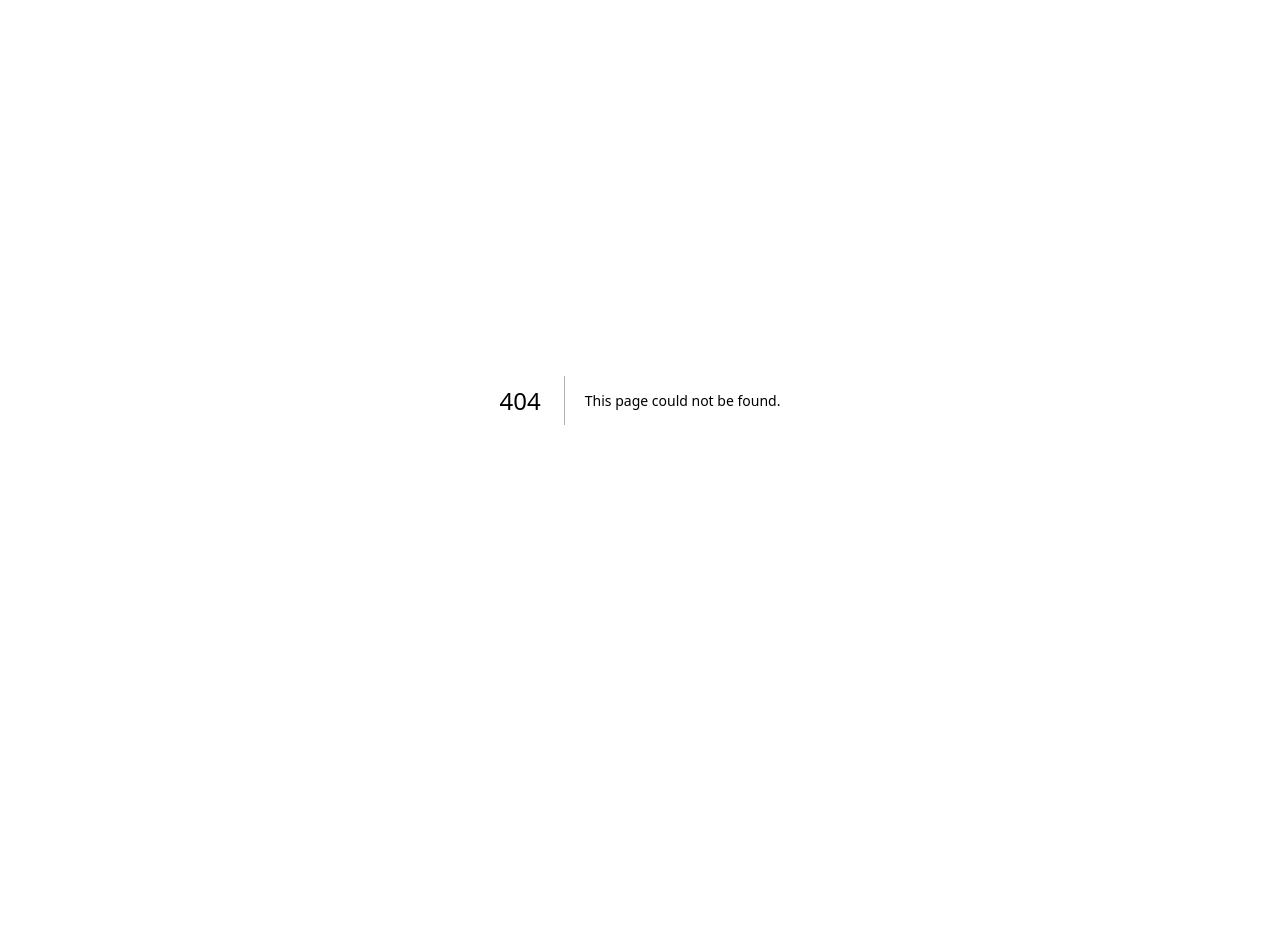
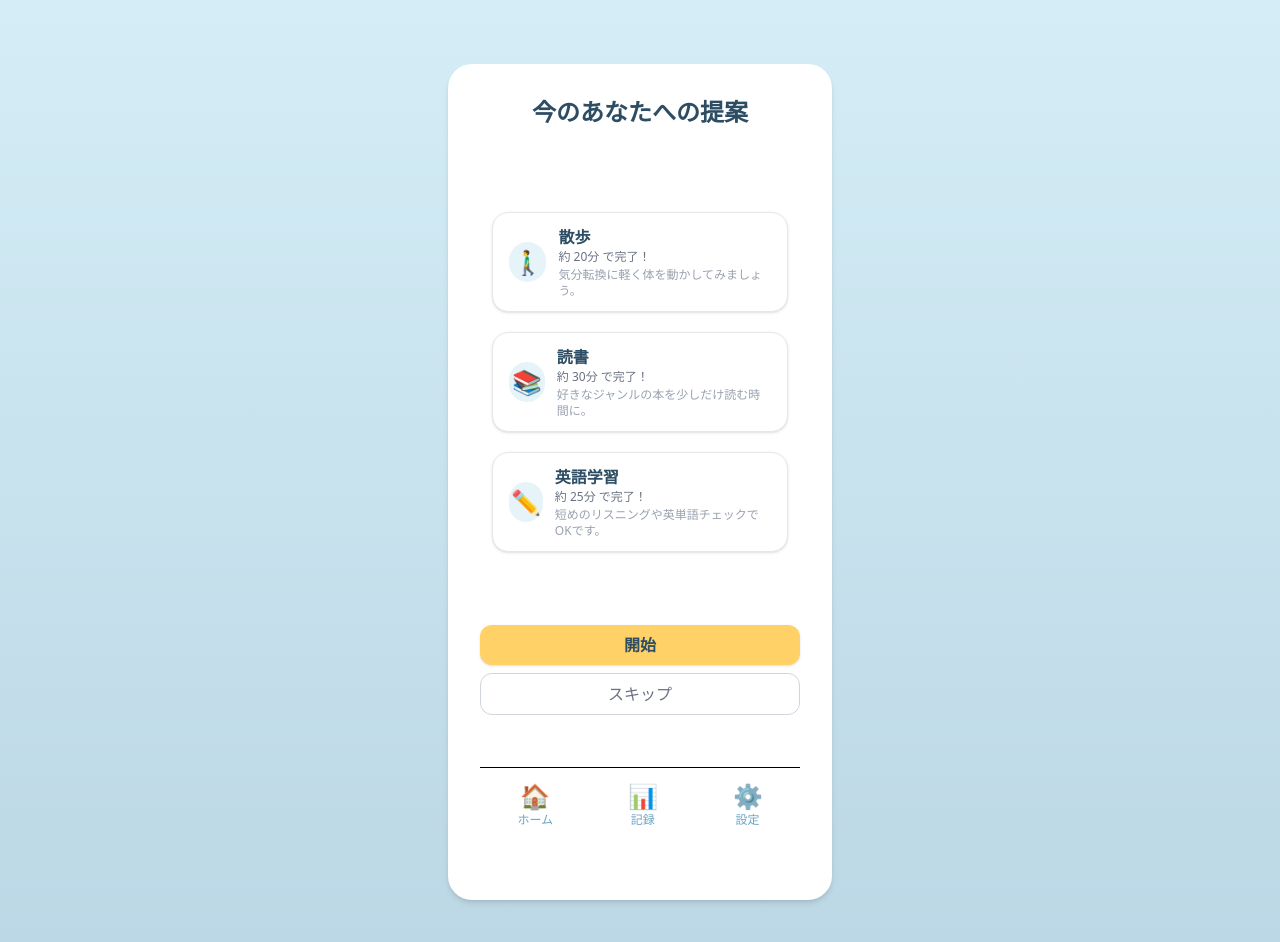
Before and after one commit to ms-engineer-bc25-05/team-a-final-project, a Next.js app in the folder frontend/: page /suggestions in a window 1280 px wide. Before the commit this address had no page. Shown: the top 942 px of the page. Before the commit the page ends 800 px from the top, so only its background shows below. Built offline with nearby package versions, Linux system fonts and the light colour scheme.

Commit message:
feat(frontend): /suggestions ページに提案カードUIとアニメーションを追加

```diff
--- /dev/null
+++ b/frontend/src/app/suggestions/page.tsx
@@ -0,0 +1,142 @@
+"use client";
+
+import React, { useState } from "react";
+import { useRouter } from "next/navigation";
+import { motion } from "framer-motion";
+import AuthLayout from "@/components/auth/AuthLayout";
+import { Check } from "lucide-react";
+
+/**
+ * NOTE:
+ * 提案画面 (/suggestions)
+ * - 気分選択結果をもとに3件の提案を表示
+ * - 提案を選択 → 「開始」ボタンで /task/[id]/timer へ遷移
+ */
+export default function SuggestionsPage() {
+  const [selectedId, setSelectedId] = useState<number | null>(null);
+  const router = useRouter();
+
+  // NOTE: 現時点ではダミーデータを使用（今後API連携予定）
+  const suggestions = [
+    {
+      id: 1,
+      emoji: "🚶‍♂️",
+      title: "散歩",
+      time: "20分",
+      description: "気分転換に軽く体を動かしてみましょう。",
+    },
+    {
+      id: 2,
+      emoji: "📚",
+      title: "読書",
+      time: "30分",
+      description: "好きなジャンルの本を少しだけ読む時間に。",
+    },
+    {
+      id: 3,
+      emoji: "✏️",
+      title: "英語学習",
+      time: "25分",
+      description: "短めのリスニングや英単語チェックでOKです。",
+    },
+  ];
+
+  /**
+   * NOTE:
+   * 「開始」ボタン押下時の処理
+   * - 提案が選択されていない場合は警告
+   * - 選択済みならタイマー画面へ遷移
+   */
+  const handleStart = () => {
+    if (!selectedId) {
+      alert("提案を選択してください！");
+      return;
+    }
+    router.push(`/task/${selectedId}/timer`);
+  };
+
+  return (
+    <AuthLayout title="今のあなたへの提案">
+      <div className="flex flex-col min-h-[90vh] justify-between pb-10">
+
+        {/* NOTE: 提案カードリスト（フェードインアニメーション付き） */}
+        <motion.div
+          initial={{ opacity: 0, y: 30 }}
+          animate={{ opacity: 1, y: 0 }}
+          transition={{ duration: 0.5, ease: "easeOut" }}
+          className="flex flex-col gap-5 mt-16 mb-6 px-3"
+        >
+          {suggestions.map((s) => (
+            <motion.button
+              key={s.id}
+              whileTap={{ scale: 0.96 }}
+              transition={{ duration: 0.1 }}
+              onClick={() => setSelectedId(s.id)}
+              className={`flex items-center justify-between rounded-2xl border px-4 py-3 bg-white transition shadow-sm
+                ${
+                  selectedId === s.id
+                    ? "border-[#a5cbe1] bg-[#f4fbff] shadow-md"
+                    : "border-gray-200 hover:bg-[#f9f9f9]"
+                }`}
+            >
+              <div className="flex items-center gap-3 text-left">
+                <span className="w-10 h-10 flex items-center justify-center rounded-full bg-[#e6f4fa] text-2xl">
+                  {s.emoji}
+                </span>
+                <div>
+                  <h3 className="text-base font-semibold text-[#2c4d63]">
+                    {s.title}
+                  </h3>
+                  <p className="text-xs text-gray-500">約 {s.time} で完了！</p>
+                  <p className="text-xs text-gray-400 mt-0.5">
+                    {s.description}
+                  </p>
+                </div>
+              </div>
+              {selectedId === s.id && (
+                <Check
+                  className="text-green-500 w-5 h-5 flex-shrink-0"
+                  strokeWidth={3}
+                />
+              )}
+            </motion.button>
+          ))}
+        </motion.div>
+
+        {/* NOTE: 画面下部の操作ボタン（固定配置） */}
+        <motion.div
+          initial={{ opacity: 0, y: 20 }}
+          animate={{ opacity: 1, y: 0 }}
+          transition={{ delay: 0.3, duration: 0.4 }}
+          className="sticky bottom-4 flex flex-col gap-2 bg-white pt-3"
+        >
+          <button
+            onClick={handleStart}
+            className="bg-[#ffd166] hover:bg-[#f4c14b] text-[#2c4d63] font-semibold py-2 rounded-xl shadow-sm transition"
+          >
+            開始
+          </button>
+          <button className="border border-gray-300 text-gray-500 font-medium py-2 rounded-xl">
+            スキップ
+          </button>
+        </motion.div>
+
+        {/* NOTE: フッターアイコン（現状はダミー） */}
+        <div className="flex justify-around items-center mt-4 pt-3 border-t">
+          <div className="flex flex-col items-center text-[#6ba4c5] text-xs">
+            <span className="text-2xl">🏠</span>
+            ホーム
+          </div>
+          <div className="flex flex-col items-center text-[#6ba4c5] text-xs">
+            <span className="text-2xl">📊</span>
+            記録
+          </div>
+          <div className="flex flex-col items-center text-[#6ba4c5] text-xs">
+            <span className="text-2xl">⚙️</span>
+            設定
+          </div>
+        </div>
+      </div>
+    </AuthLayout>
+  );
+}
```
